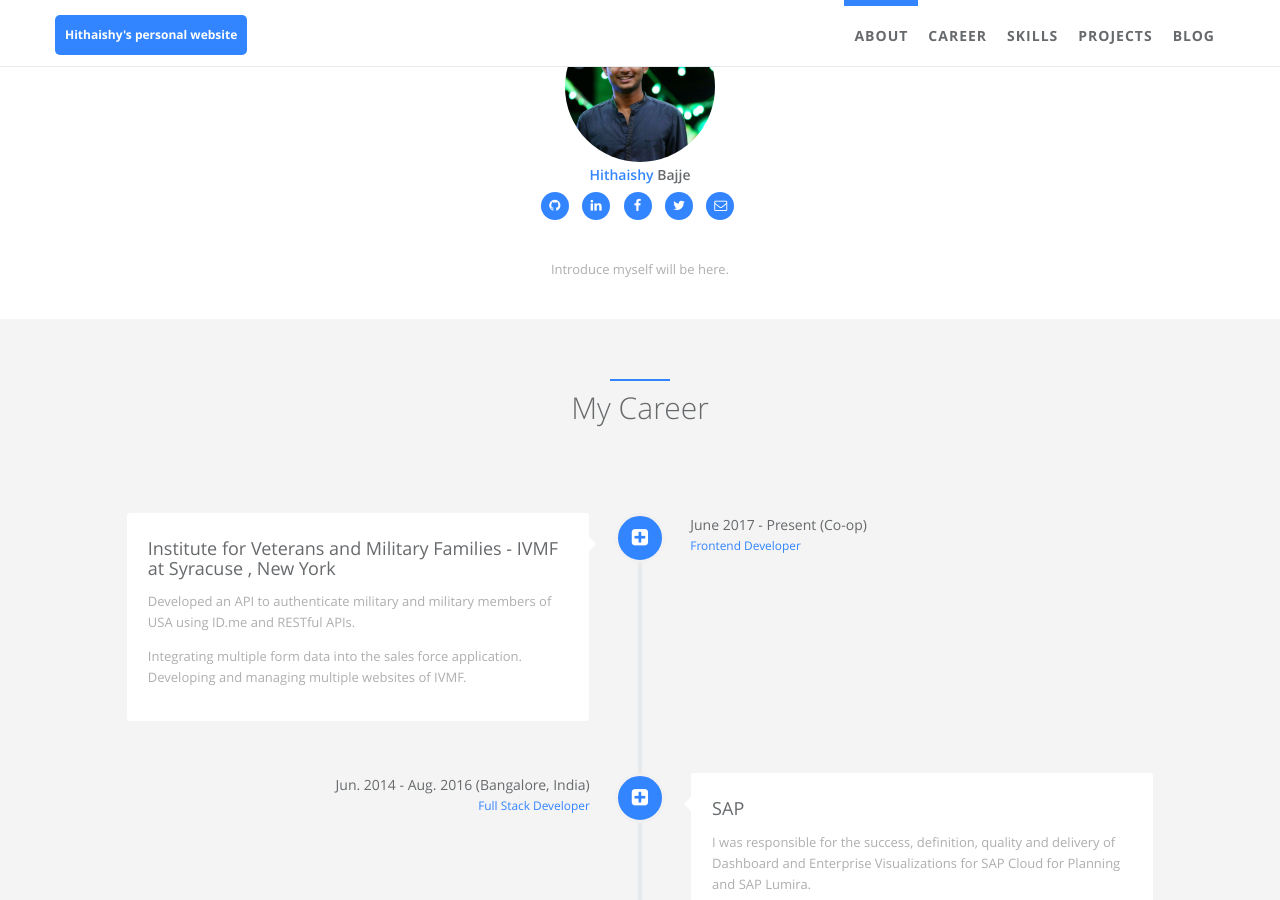
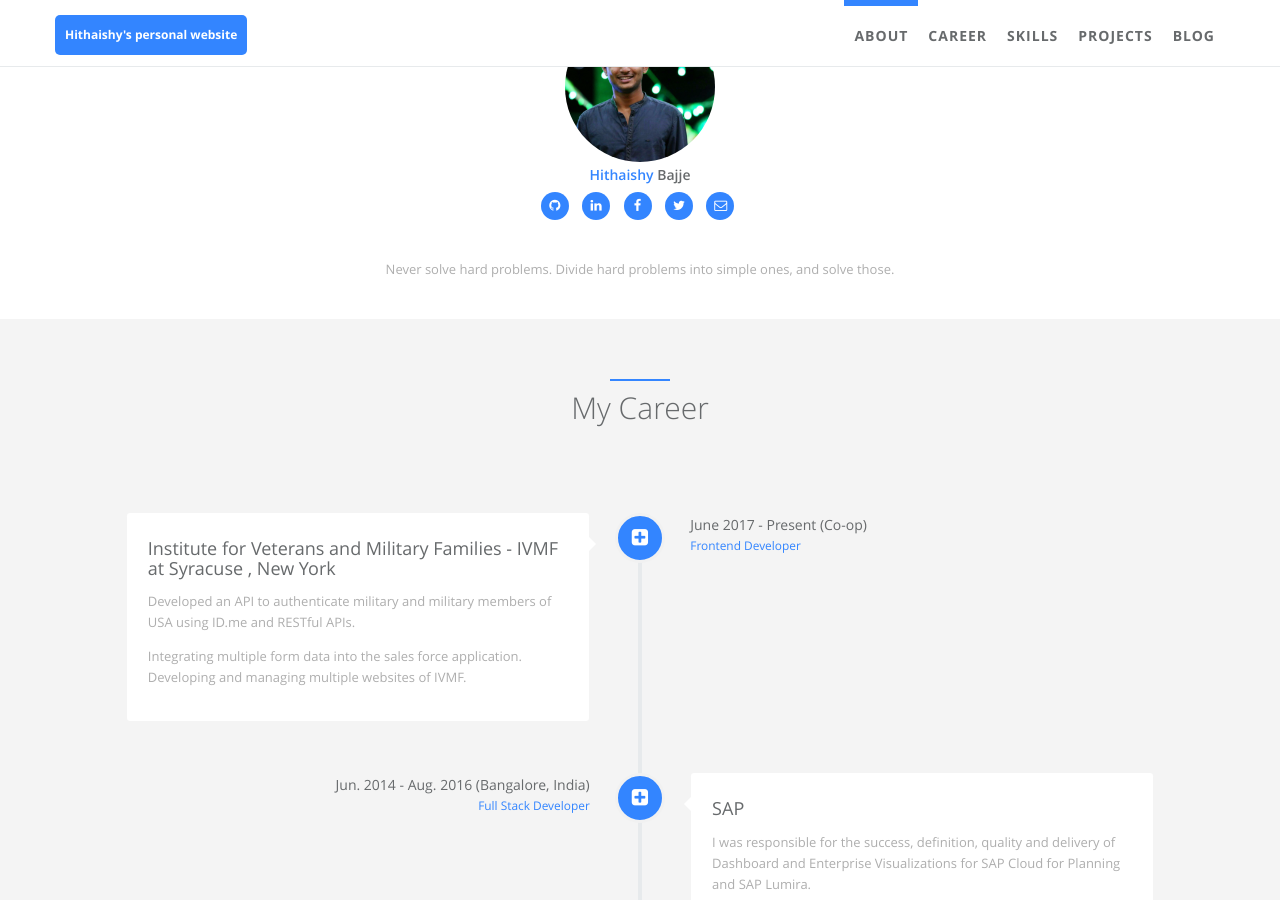
Before and after one commit to hithaishy/hithaishy, a Jekyll site: the page built from index.html, in a window 1280 px wide and 900 px high, scrolled down 603 px. Built offline with Jekyll 4.4.1, drawn with Linux system fonts in a browser that asks for light colours.

Commit message:
personal details

```diff
--- a/_config.yml
+++ b/_config.yml
@@ -28,7 +28,9 @@ author:  # change following line to your infomation.
   skill_icon2:
     - name: fa-linux
     - name: icon-apache
-  desc: Introduce myself will be here.  # Describe yourself.
+  desc: Never solve hard problems.
+
+        Divide hard problems into simple ones, and solve those.  # Describe yourself.
 
 # comment
 #disqus:  # if you wanna comment feature, go to https://disqus.com/ to get your configuration; if not, comment following two lines.
--- a/_data/blog.yml
+++ b/_data/blog.yml
@@ -16,5 +16,3 @@
 
 - name: Life
   href: /life/
-
-# Don't display donation page: change donation to off at file '_config.yml'
```
